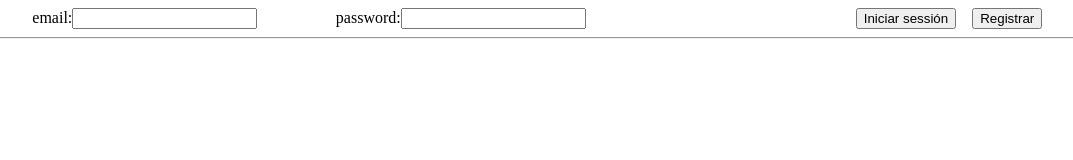
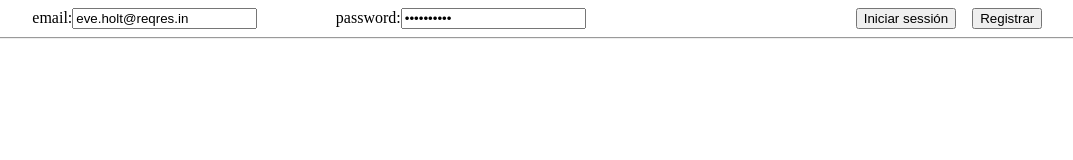
Before and after one commit to dbenitez-bcn/weatherlike, an Angular app: page / in a window 1280 px wide. Shown: the top 160 px of the page, without its empty margins (15-1088 px from the left). Built offline with nearby package versions, Linux system fonts and the light colour scheme.

Commit message:
api updated

```diff
--- a/src/app/modules/session/components/login/login.component.ts
+++ b/src/app/modules/session/components/login/login.component.ts
@@ -8,8 +8,8 @@ import { AuthService } from '../../services/auth-service.service';
   providers: [AuthService]
 })
 export class LoginComponent implements OnInit {
-  private email: string;
-  private password: string;
+  private email: string = "eve.holt@reqres.in";
+  private password: string = "cityslicka";
 
   constructor(private authService: AuthService) { }
 
--- a/src/app/modules/weather/components/index-weather/index-weather.component.ts
+++ b/src/app/modules/weather/components/index-weather/index-weather.component.ts
@@ -16,7 +16,7 @@ export class IndexWeatherComponent implements OnInit {
   public woeidSelected: number;
   public citiesWoeidArr: Array<number>;
   constructor(private weatherService: WeatherService) {
-    this.citiesWoeidArr = [753692, 44418, 766273]
+    this.citiesWoeidArr = [753692, 44418, 766273];
   }
 
   ngOnInit() {
```
